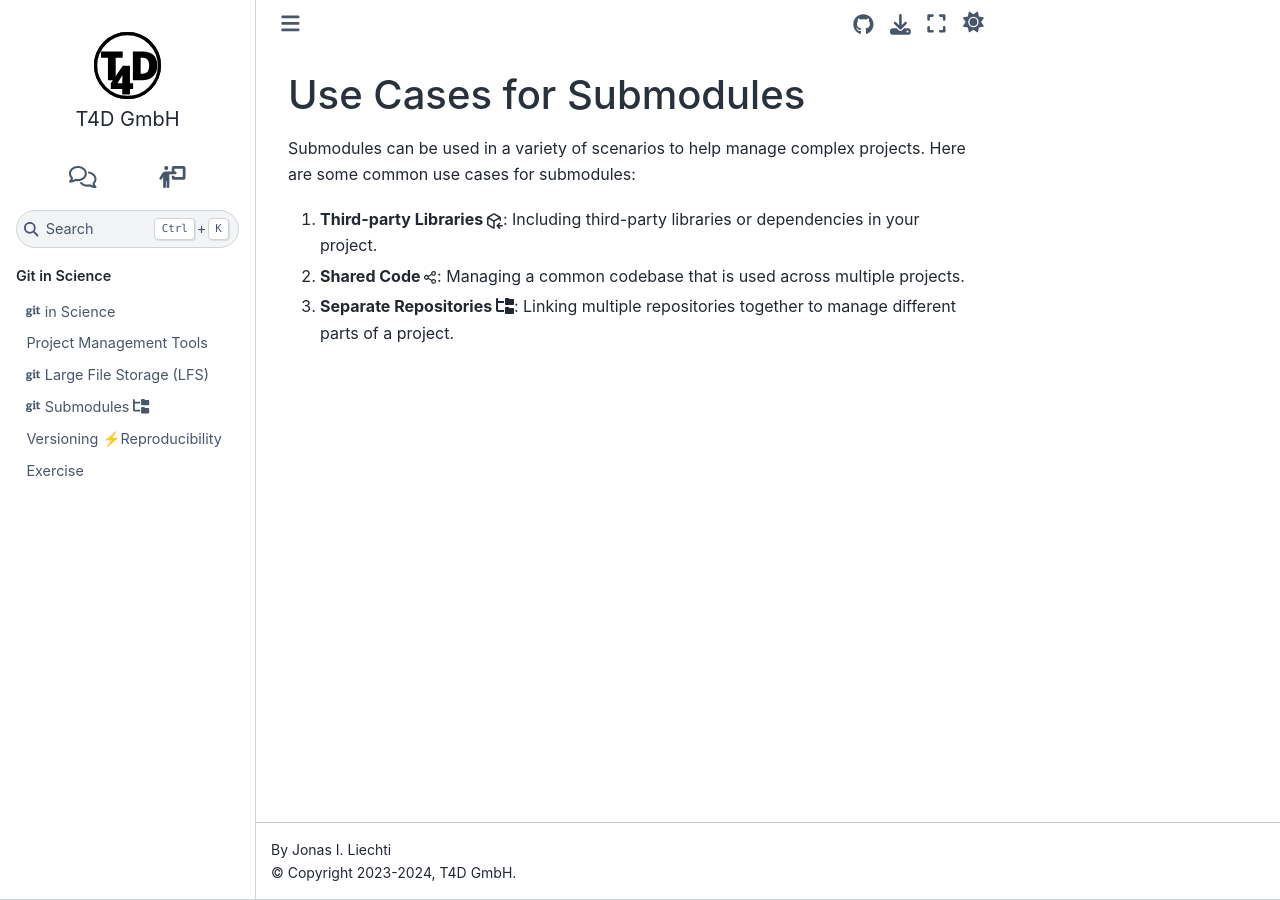
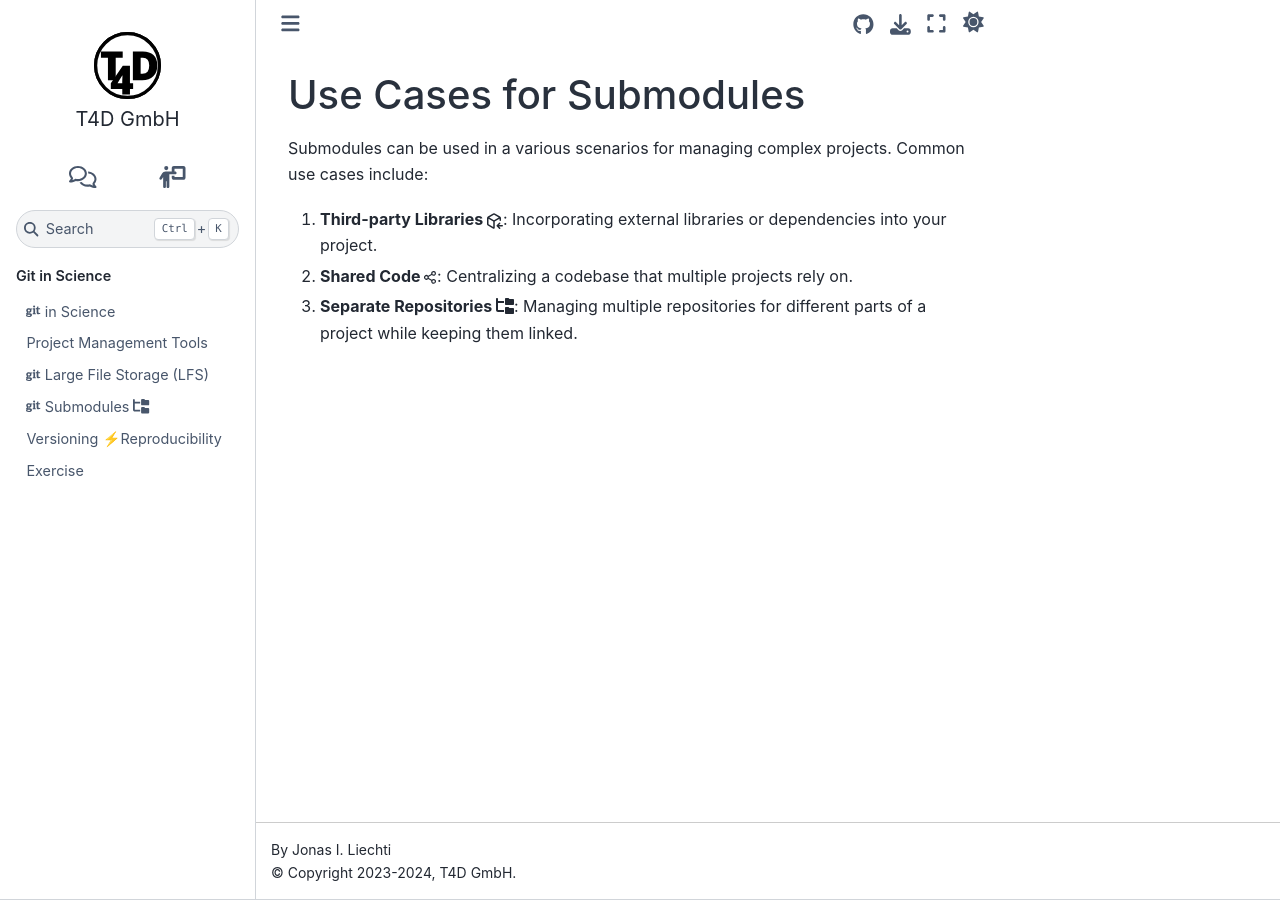
Before and after one commit to t4d-gmbh/git-and-science, a Sphinx documentation site: the page built from source/content/submodules/use-cases-submodules.md, in a window 1280 px wide. Built offline with Sphinx 7.4.7 and the Sphinx Book theme 1.1.4, drawn with Linux system fonts in a browser that asks for light colours; the version number could not be read and is left out.

Commit message:
Update use-cases-submodules.md
Revised text for better readability

````diff
--- a/source/content/submodules/use-cases-submodules.md
+++ b/source/content/submodules/use-cases-submodules.md
@@ -3,21 +3,20 @@
 
 ### Third-party Libraries
 
-If you are developing a project that relies on third-party libraries, you can use submodules to include these libraries in your project.
-This way, you can keep your project and the libraries separate, making it easier to manage updates and changes.
-For example, you might use a submodule to include a the code of a paper you want to integrate in your analysis.
+If you are developing a project that relies on third-party libraries, you can use submodules to include these libraries in your project without merging them directly into your project.
+This makes it easier to manage updates and changes.
+For example, you might use a submodule to include the code of a research paper you want to integrate into your analysis.
 
 ### Shared Code
 
-If you have a common codebase that is used across multiple projects, you can create a submodule for this codebase.
-This way, you can make changes to the shared codebase and have those changes reflected in all the projects that use it.
-For example, you might have a library of functions that are used in multiple projects. By creating a submodule for this library, you can update the library in one place and have the changes propagate to all the projects that use it.
+If you have a common codebase that is used across multiple projects, submodules can help you centralize and streamline updates. By creating a submodule for this shared codebase, any changes made will automatically be reflected in all dependent projects.
+For example, if you have a library of functions that are used in multiple projects, a submodule allows you to update it in one place and propagate those changes to all the projects that depend on it.
 
 ### Separate Repositories
 
-If you have a project that is made up of multiple repositories, you can use submodules to link these repositories together.
-This way, you can manage the different parts of your project separately while still being able to work on them together.
-For example, this course is made up of multiple repositories, each containing different parts of the course content.
+For projects that consist of multiple repositories, submodules allow you to link these repositories together while maintaining separate version control for each.
+This allows for modular project management while still working on them cohesively.
+For example, this course is organized into several repositories, each containing different sections of the course material.
 
 ```bash
 using-git-in-accademia
@@ -29,10 +28,10 @@
 
 {% else %}
 
-Submodules can be used in a variety of scenarios to help manage complex projects. Here are some common use cases for submodules:
+Submodules can be used in a various scenarios for managing complex projects. Common use cases include:
 
-1. **Third-party Libraries {octicon}`package-dependencies`**: Including third-party libraries or dependencies in your project.
-2. **Shared Code {octicon}`share-android;0.8em`**: Managing a common codebase that is used across multiple projects.
-3. **Separate Repositories <i class="fa-solid fa-folder-tree"></i>**: Linking multiple repositories together to manage different parts of a project.
+1. **Third-party Libraries {octicon}`package-dependencies`**: Incorporating external libraries or dependencies into your project.
+2. **Shared Code {octicon}`share-android;0.8em`**: Centralizing a codebase that multiple projects rely on.
+3. **Separate Repositories <i class="fa-solid fa-folder-tree"></i>**: Managing multiple repositories for different parts of a project while keeping them linked.
 
 {% endif %}
````
